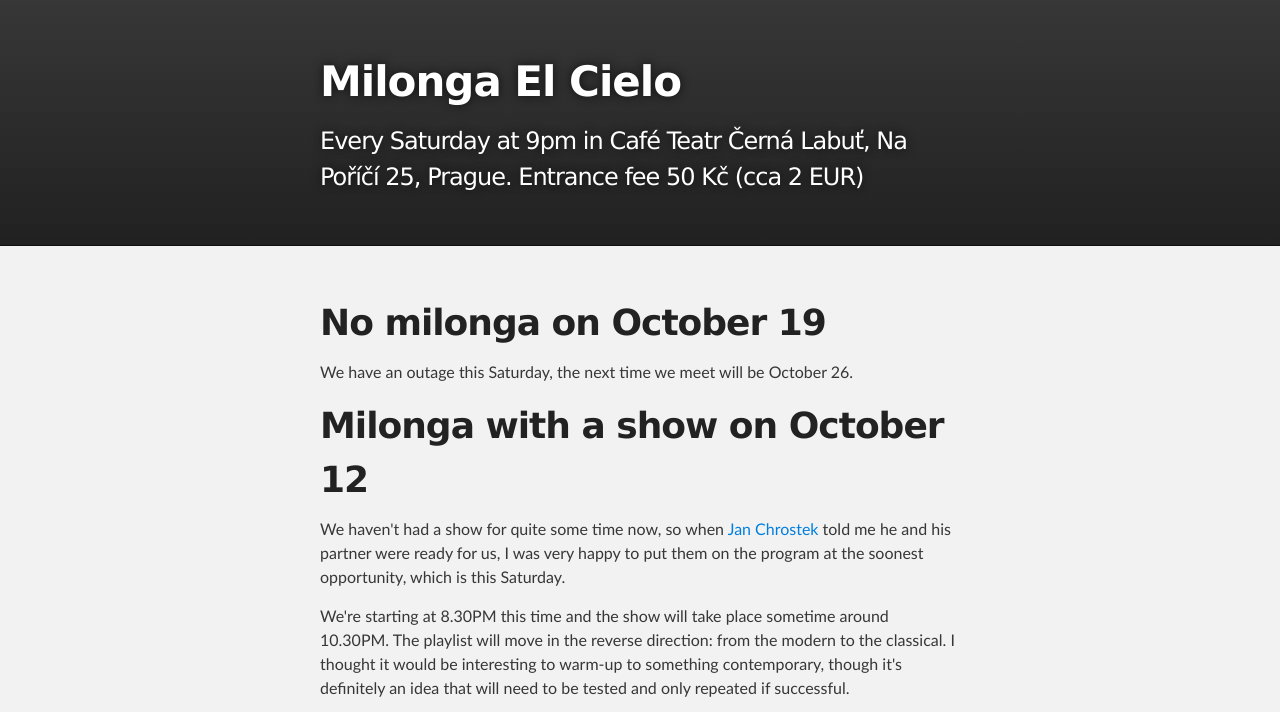
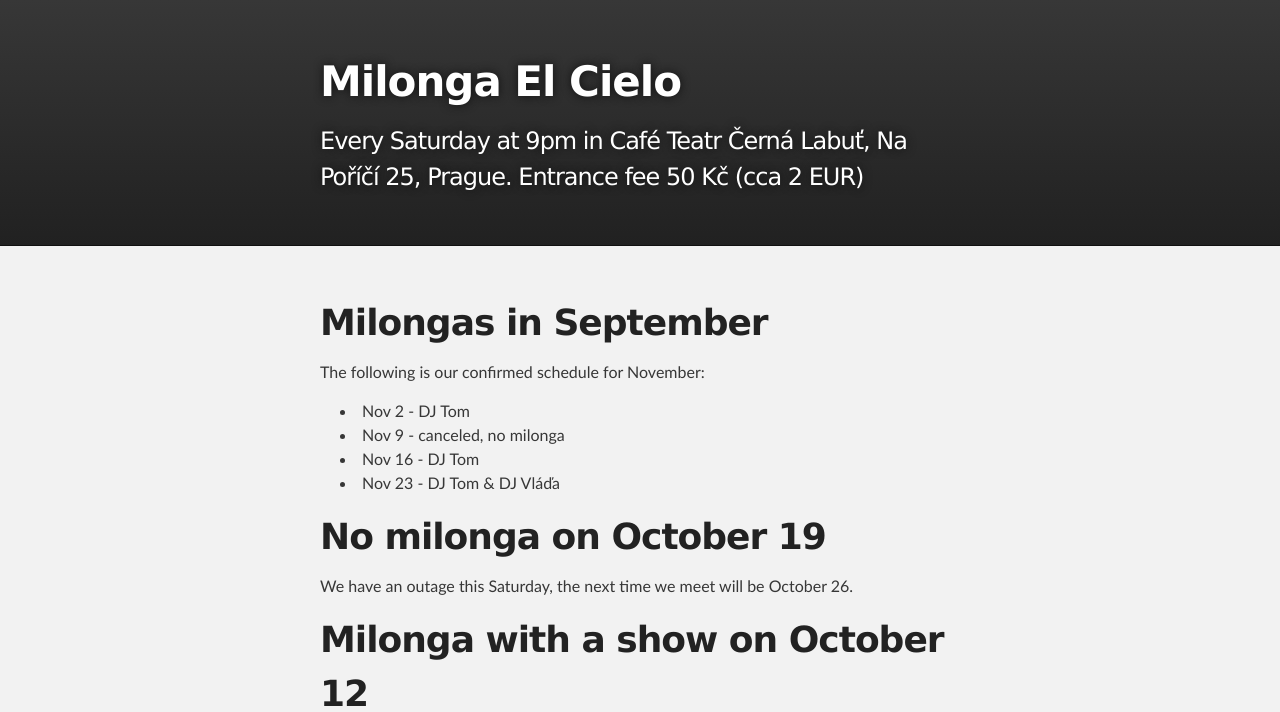
Before and after one commit to teekay/teekay.github.io, a plain HTML site: page index.html in a window 1280 px wide. Shown: the top 712 px of the page. Drawn offline with Linux system fonts and the light colour scheme.

Commit message:
Added info for November

```diff
--- a/index.html
+++ b/index.html
@@ -25,7 +25,15 @@
     <!-- MAIN CONTENT -->
     <div id="main_content_wrap" class="outer">
       <section id="main_content" class="inner">
-      <h1><a name="upcoming"><span class="octicon octicon-link"></span></a>No milonga on October 19</h1>
+      <h1><a name="upcoming"><span class="octicon octicon-link"></span></a>Milongas in September</h1>
+      <p>The following is our confirmed schedule for November:</p>
+      <ul>
+        <li>Nov 2 - DJ Tom</li>
+        <li>Nov 9 - canceled, no milonga</li>
+        <li>Nov 16 - DJ Tom</li>
+        <li>Nov 23 - DJ Tom & DJ Vláďa</li>
+      </ul>
+      <h1><a name="oct19"><span class="octicon octicon-link"></span></a>No milonga on October 19</h1>
       <p>We have an outage this Saturday, the next time we meet will be October 26.</p>
 
       <h1><a name="oct12"><span class="octicon octicon-link"></span></a>Milonga with a show on October 12</h1>
```
